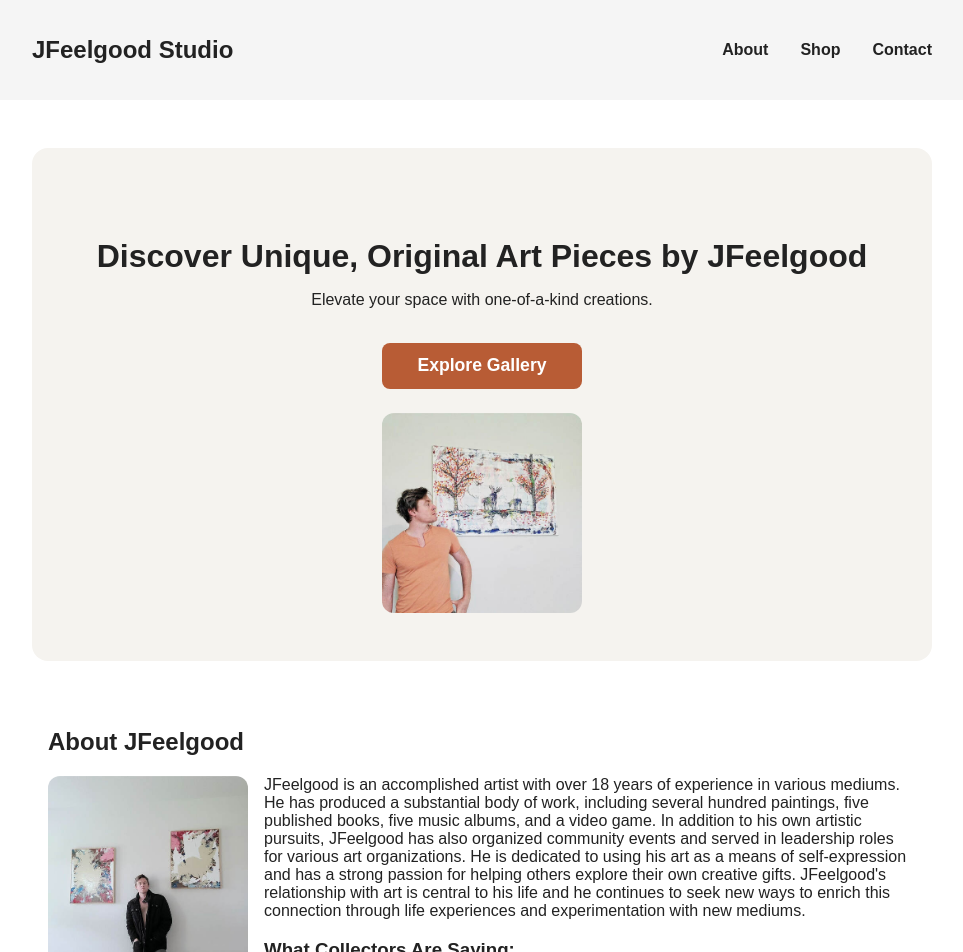
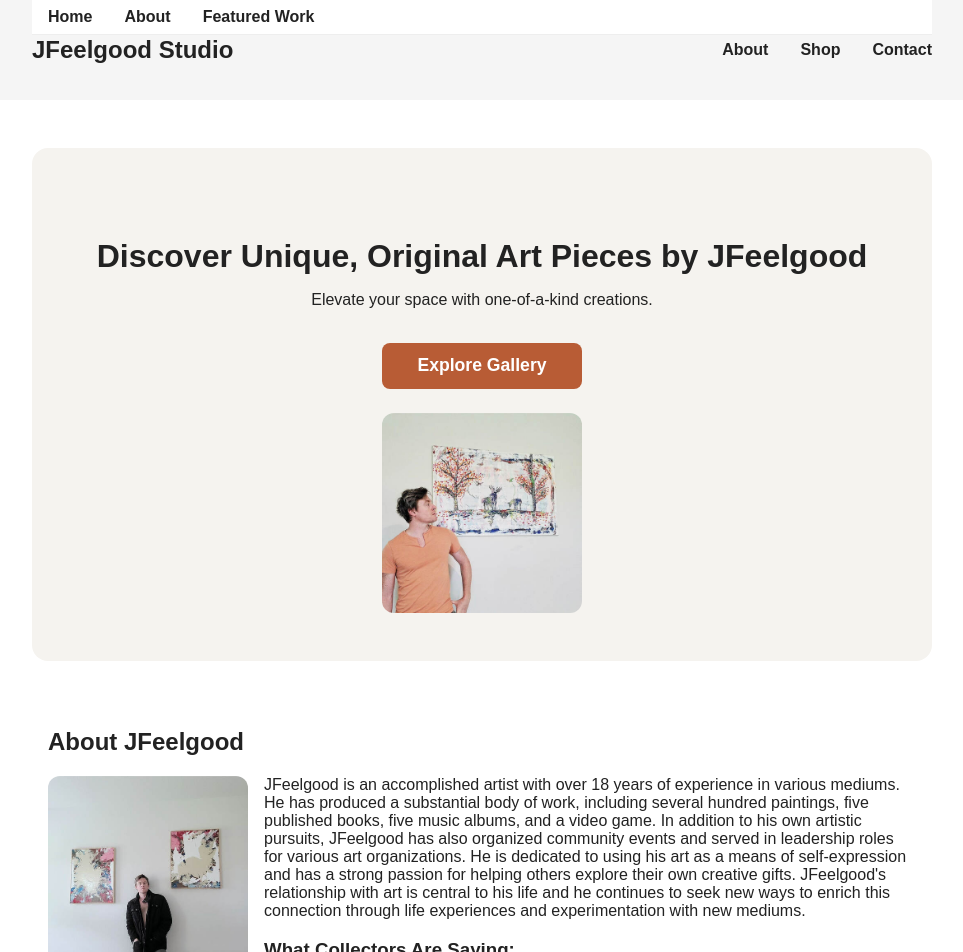
Before and after one commit to JFeelgoodOfficial/JFeelgood, a Jekyll site: the page built from index.md, in a window 1280 px wide. Shown: the top 952 px of the page, without its empty margins (158-1121 px from the left). Built offline with Jekyll 4.4.1, drawn with Linux system fonts in a browser that asks for light colours.

Commit message:
Update index.md

```diff
--- a/index.md
+++ b/index.md
@@ -3,7 +3,15 @@ layout: default
 title: JFeelgood Studio
 permalink: /
 ---
+<!-- Navigation with anchor links to sections -->
+<nav class="landing-nav">
+  <ul>
+    <li><a href="#hero">Home</a></li>
+    <li><a href="#about">About</a></li>
+    <li><a href="#featured">Featured Work</a></li>
 
+  </ul>
+</nav>
 
 
 <!-- HERO SECTION -->
```
